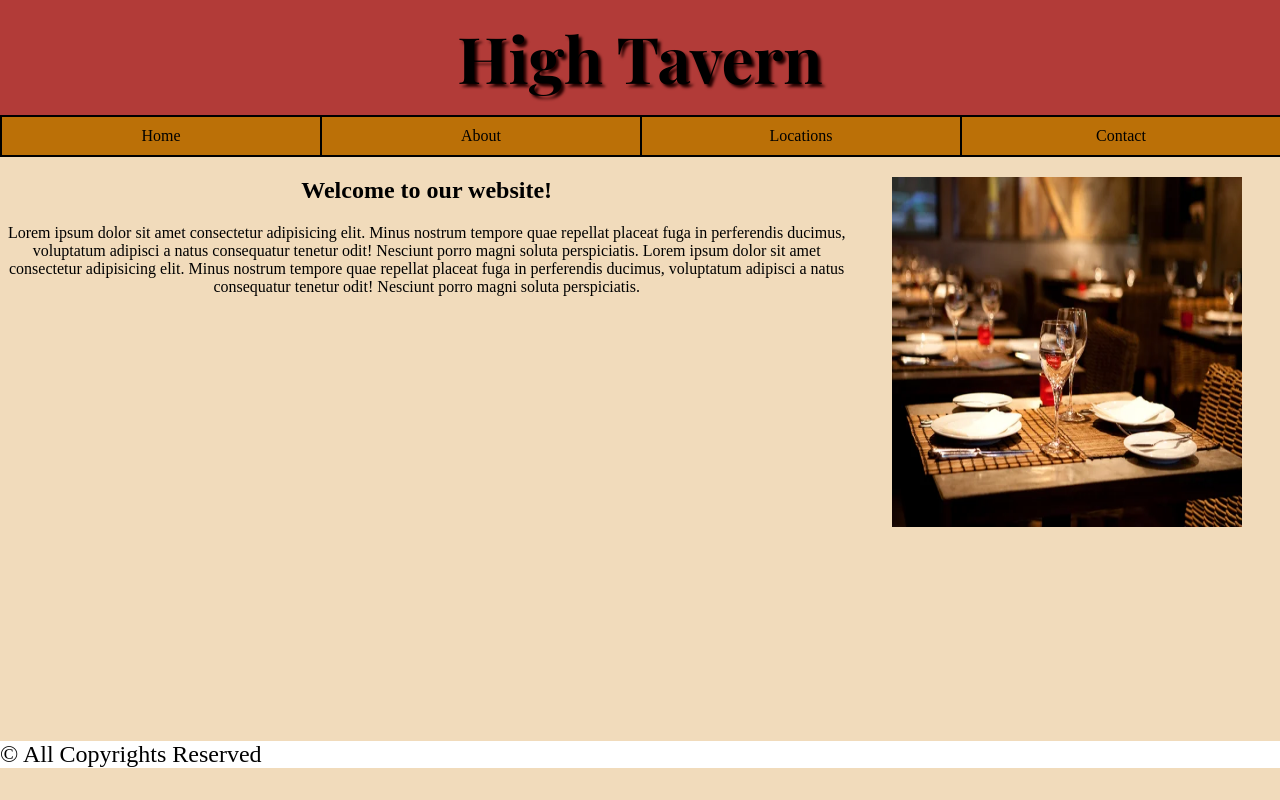
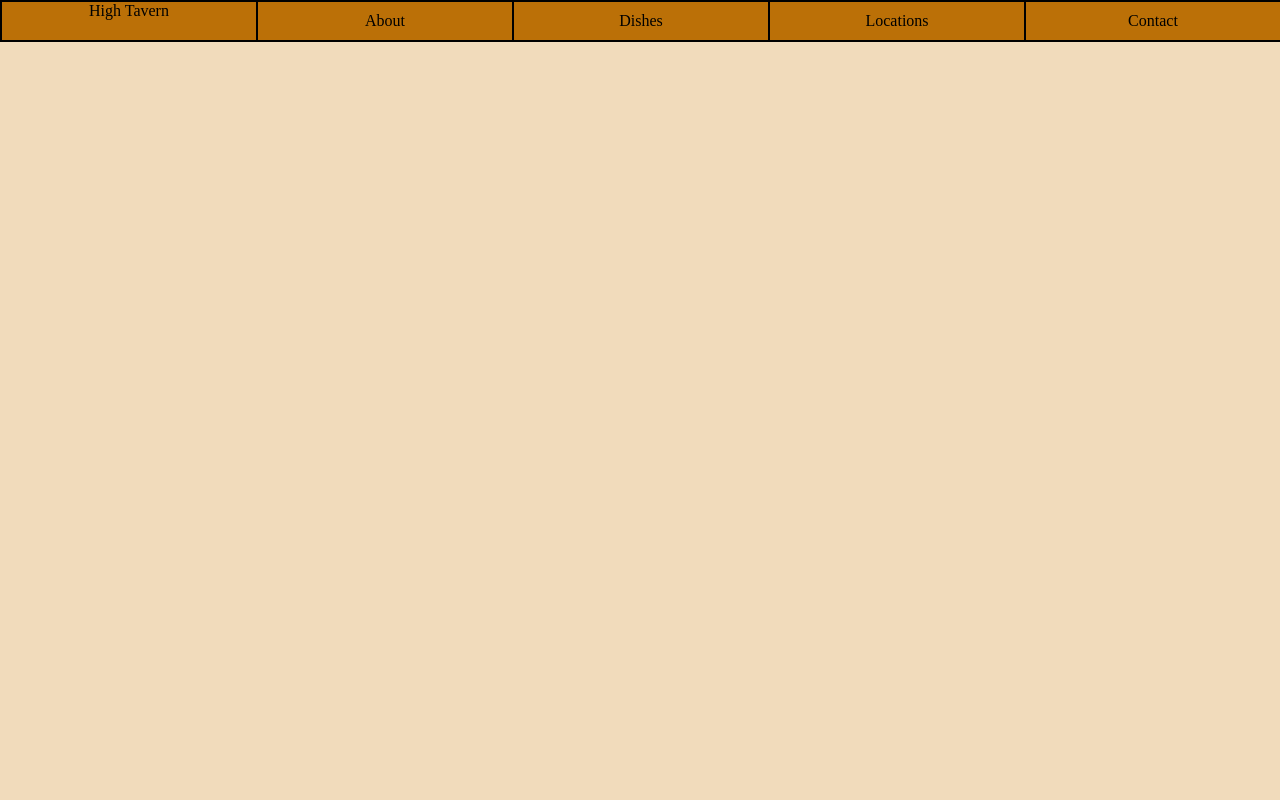
Before and after one commit to brandonvsq/restaurant-website, a plain HTML site: page index.html in a window 1280 px wide. Drawn offline with nearby package versions, Linux system fonts and the light colour scheme; a web font is replaced by a local one.

Commit message:
Update index.html

```diff
--- a/index.html
+++ b/index.html
@@ -10,34 +10,15 @@
     </head>
     <body>
         <header>
-            <h1>High Tavern</h1>
+            <nav class="nav-bar">
+                <ul>
+                    <li id="title">High Tavern</li>
+                    <li><a href="index.html">About</a></li>
+                    <li><a href="about.html">Dishes</a></li>
+                    <li><a href="locations.html">Locations</a></li>
+                    <li><a href="contact.html">Contact</a></li>
+                </ul>
+            </nav>
         </header>
-
-        <nav>
-            <ul>
-                <li><a href="index.html">Home</a></li>
-                <li><a href="about.html">About</a></li>
-                <li><a href="locations.html">Locations</a></li>
-                <li><a href="contact.html">Contact</a></li>
-            </ul>
-        </nav>
-
-        <main>
-            <section>
-                <h2>Welcome to our website!</h2>
-                <p>Lorem ipsum dolor sit amet consectetur adipisicing elit. Minus nostrum tempore quae repellat placeat fuga in perferendis ducimus, voluptatum adipisci a natus consequatur tenetur odit! Nesciunt porro magni soluta perspiciatis.
-                    Lorem ipsum dolor sit amet consectetur adipisicing elit. Minus nostrum tempore quae repellat placeat fuga in perferendis ducimus, voluptatum adipisci a natus consequatur tenetur odit! Nesciunt porro magni soluta perspiciatis.
-                </p>
-            </section>
-
-            <aside>
-                <img src="images/date.jpeg" alt="Table">
-            </aside>
-        </main>
-
-        <footer>
-            <p>&copy; All Copyrights Reserved</p>
-        </footer>
-
     </body>
 </html>
```
